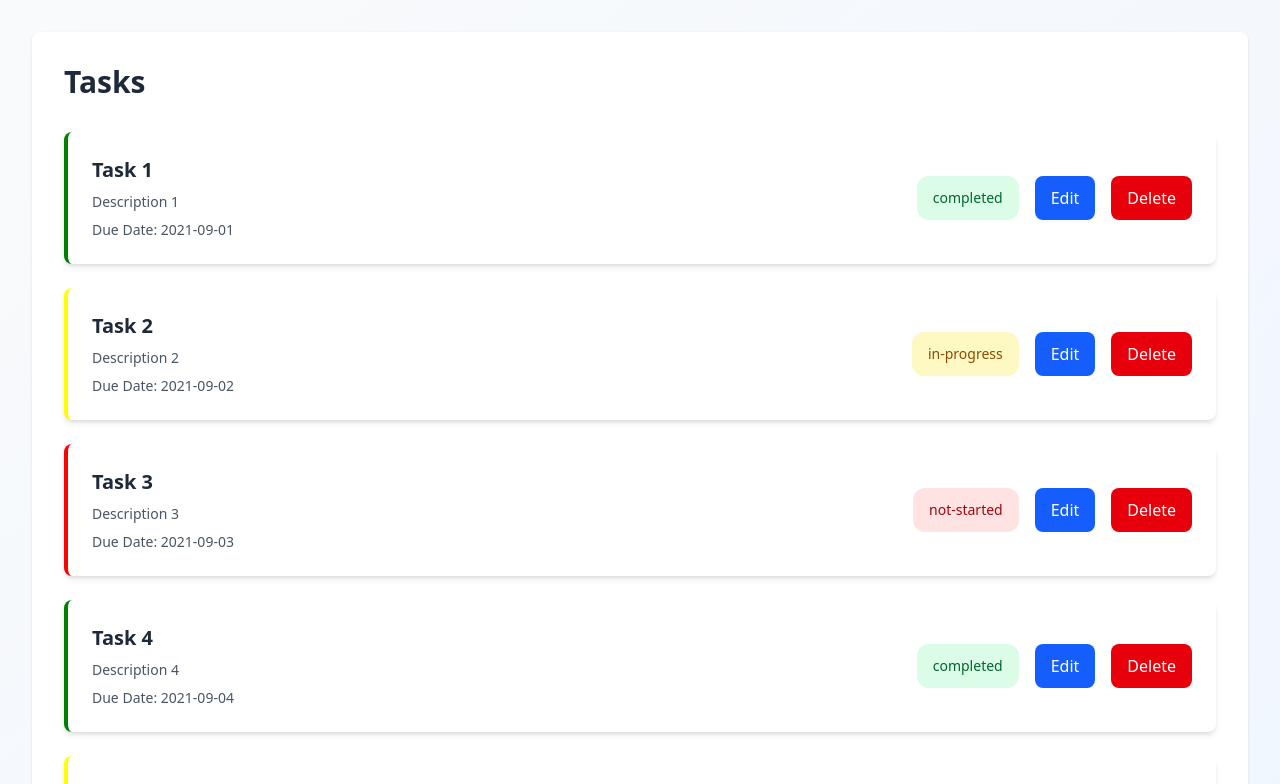
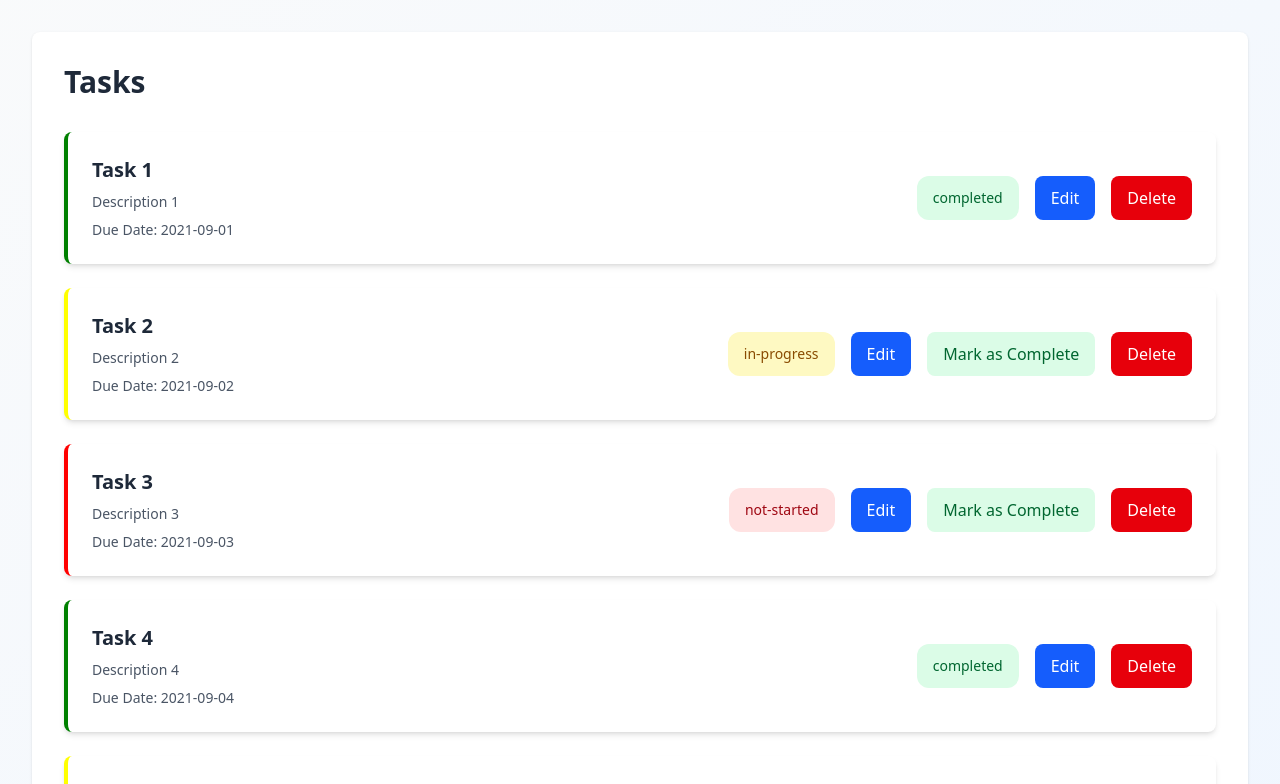
Before and after one commit to mnraza-dev/NextJS_Mastery, a Next.js app in the folder demos/: page /dashboard/tasks in a window 1280 px wide. Shown: the top 784 px of the page. Built offline with nearby package versions, Linux system fonts and the light colour scheme.

Commit message:
Add 'Mark as Complete' button for incomplete tasks in task display

```diff
--- a/demos/src/app/dashboard/tasks/page.tsx
+++ b/demos/src/app/dashboard/tasks/page.tsx
@@ -100,6 +100,13 @@ const Tasks = () => {
                 <button className="cursor-pointer  px-4 py-2 bg-blue-600 rounded-lg  text-white hover:bg-blue-700 transition-colors ">
                   Edit
                 </button>
+                {
+                  task.status !== "completed" && (
+                    <button className="cursor-pointer px-4 py-2 bg-green-100 rounded-lg  text-green-800 hover:bg-green-200 transition-colors ">
+                    Mark as Complete
+                    </button>
+                  )
+                }
                 <button className="cursor-pointer px-4 py-2 bg-red-600 rounded-lg  text-white hover:bg-red-700 transition-colors ">
                   Delete
                 </button>
```
